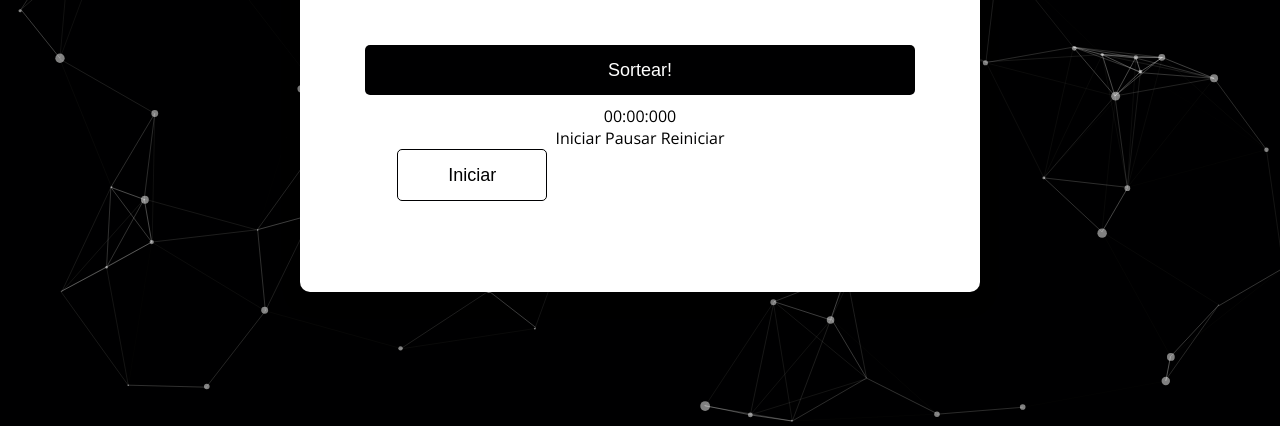
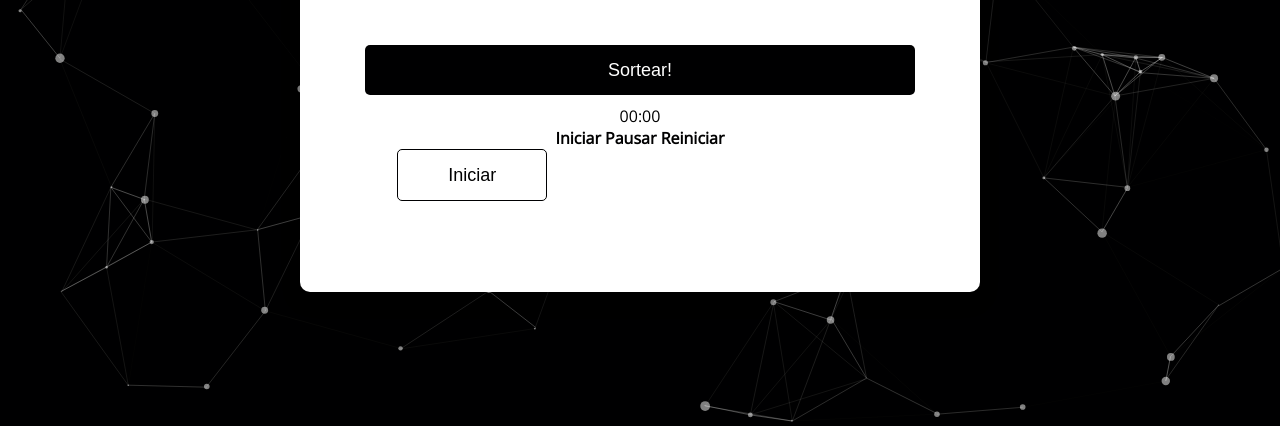
Before and after one commit to Semana-de-SI/saphira, a PHP site: page /sorteio.php in a window 1280 px wide. Shown: the part 368-794 px from the top of the page. Run offline with PHP 8.4, Linux system fonts and the light colour scheme; the visitor is signed in with stand-in values (Sample User, id 1); data that the repository does not hold is empty.

Commit message:
e agora?

```diff
--- a/sorteio.php
+++ b/sorteio.php
@@ -17,9 +17,9 @@ let millisecond = 0;
 
 let cron;
 
-document.myform.start.onclick = () => start();
-document.myform.pause.onclick = () => pause();
-document.myform.reset.onclick = () => reset();
+document.getElementById('iniciar').onclick = () => start();
+ddocument.getElementById('pausar').onclick = () => pause();
+document.getElementById('resetar').onclick = () => reset();
 
 function start() {
   pause();
@@ -107,10 +107,10 @@ function returnData(input) {
 								<div style="text-align: center;">
 									<div class="loader" id="loader" style="display: none;"></div>
 									<div>
-										<span id="minute"  >00</span>:<span id="second"  >00</span>:<span id="millisecond"  >000</span>
+										<span id="minute"  >00</span>:<span id="second"  >00</span>
 									</div>
 									<div>
-										<span onclick="start" style="color:<?php echo $_SESSION['corfundo']?>;">Iniciar</span> <span  onclick="pause" style="color:<?php echo $_SESSION['corfundo']?>;">Pausar</span> <span onclick="reset" style="color:<?php echo $_SESSION['corfundo']?>;">Reiniciar</span>
+										<b><span id="iniciar" style="color:<?php echo $_SESSION['corfundo']?>;">Iniciar</span>     <span id="pausar" style="color:<?php echo $_SESSION['corfundo']?>;">Pausar</span>     <span id="resetar" style="color:<?php echo $_SESSION['corfundo']?>;">Reiniciar</span></b>
 									</div>
 									<button class="btn btn--radius-2" type="button" onclick="start" name="start" style="line-height: all; color:<?php echo $_SESSION['corfundo']?>; border-style:solid; border-width: thin; background-color: white; border-color: <?php echo $_SESSION['corfundo']?>;">Iniciar</button>
 									<button class="btn btn--radius-2" type="button" onclick="pause" name="pause" style="line-height: all; background-color: white; border-color: <?php echo $_SESSION['corfundo']?>;">Pausar</button>
```
